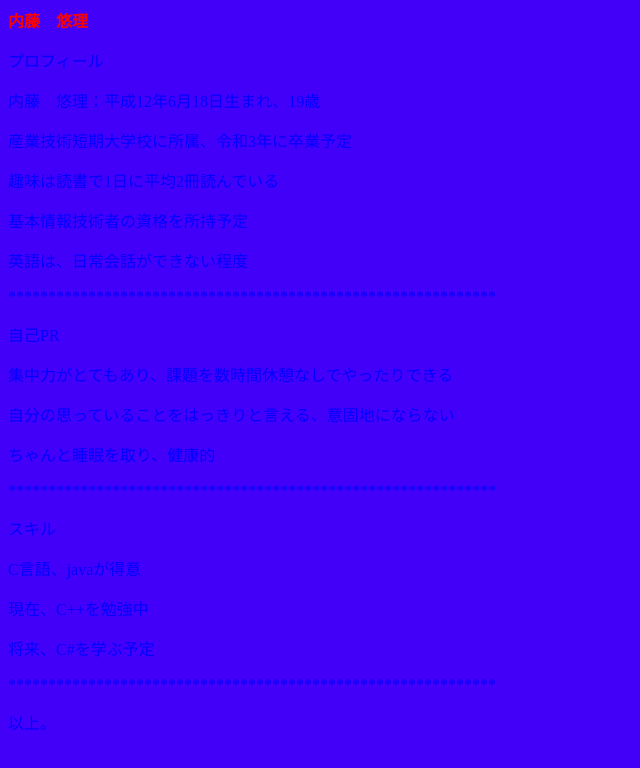
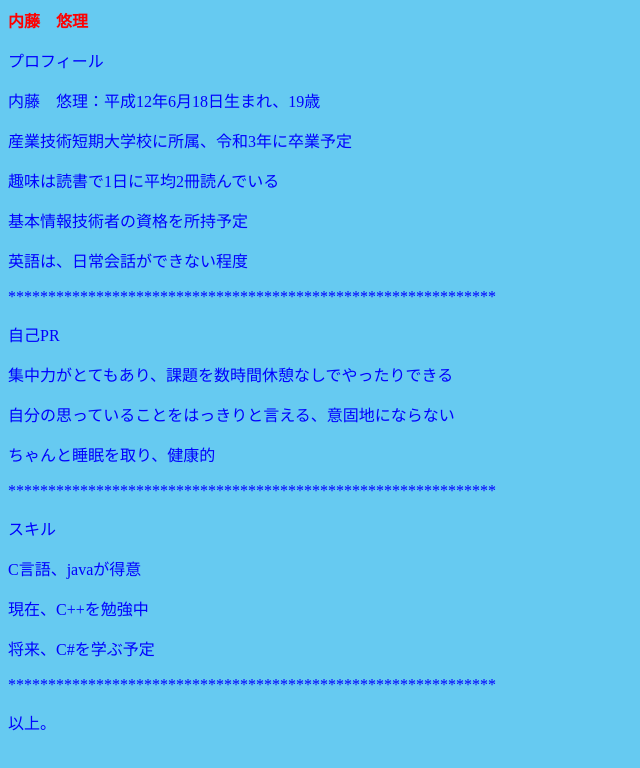
Before and after one commit to yuriyuriyuriyuriyuri/portfolio, a plain HTML site: page index.html in a window 1280 px wide. Shown: the whole page, without its empty margins (0-640 px from the left). Drawn offline with Linux system fonts and the light colour scheme; a script that the page names is missing.

Commit message:
自己PR文

```diff
--- a/main.css
+++ b/main.css
@@ -1,5 +1,5 @@
 body{
-    background-color:#4200f8;
+    background-color:#66caf1;
 }
 b{
     color: red;
```
